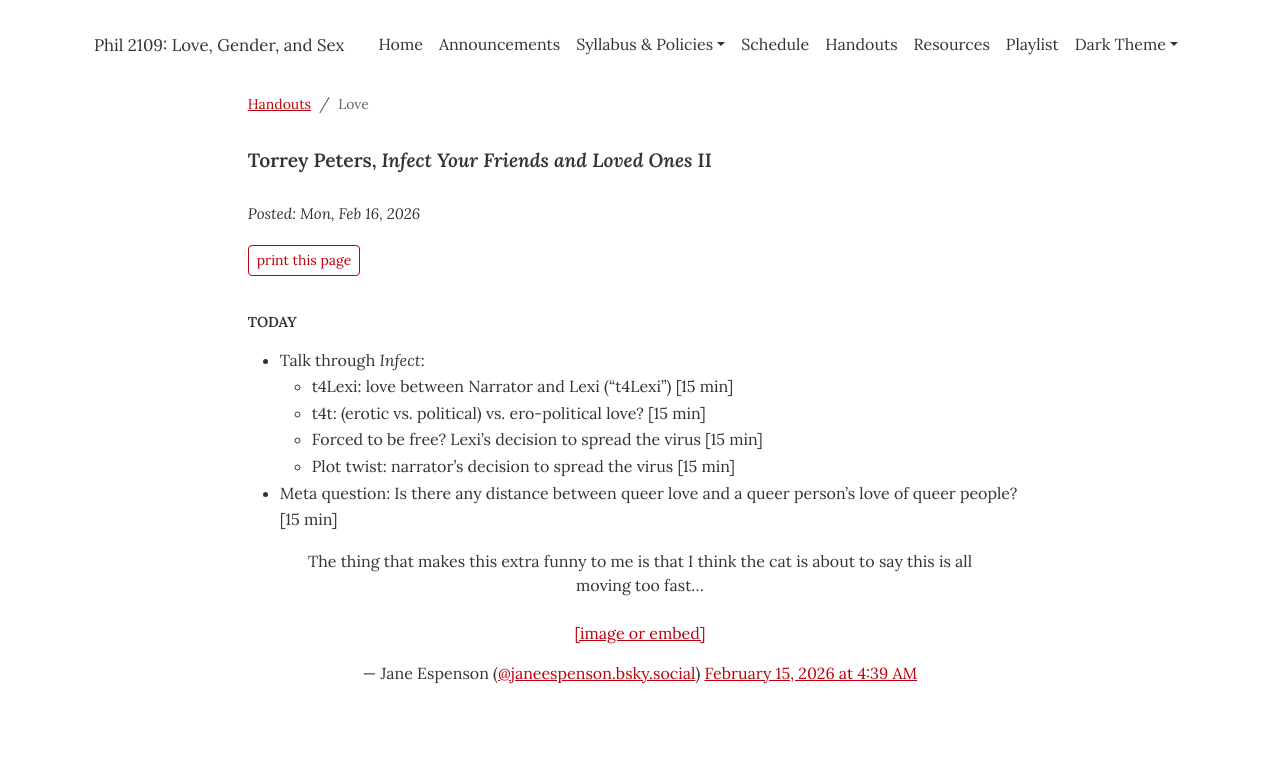
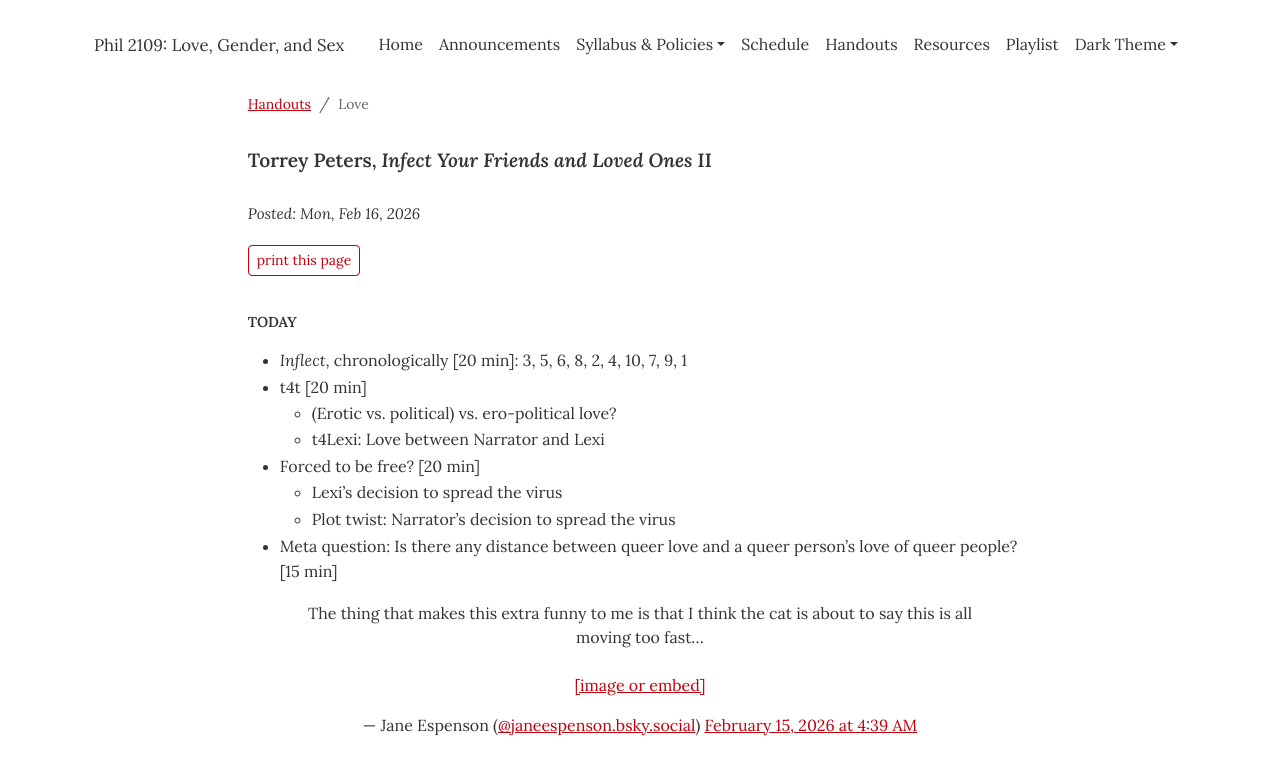
Before and after one commit to dingherself/love-gender-sex, a Jekyll site: the page built from handouts/_posts/2026-02-16-peters-inflect-your-friends-ii.md, in a window 1280 px wide. Shown: the top 775 px of the page. Built offline with Jekyll 4.4.1, drawn with Linux system fonts in a browser that asks for light colours; a script that is not in the unit is left out.

Commit message:
formatting

```diff
--- a/handouts/_posts/2026-02-16-peters-inflect-your-friends-ii.md
+++ b/handouts/_posts/2026-02-16-peters-inflect-your-friends-ii.md
@@ -6,11 +6,13 @@ module: "Love"
 
 ## Today
 
-- Talk through *Infect*:
-  - t4Lexi: love between Narrator and Lexi (“t4Lexi”) [15 min]
-  - t4t: (erotic vs. political) vs. ero-political love? [15 min]
-  - Forced to be free? Lexi’s decision to spread the virus [15 min]
-  - Plot twist: narrator’s decision to spread the virus [15 min]
+- *Inflect*, chronologically [20 min]: 3, 5, 6, 8, 2, 4, 10, 7, 9, 1
+- t4t [20 min]
+  - (Erotic vs. political) vs. ero-political love?
+  - t4Lexi: Love between Narrator and Lexi
+- Forced to be free? [20 min]
+  - Lexi’s decision to spread the virus
+  - Plot twist: Narrator’s decision to spread the virus
 
 - Meta question: Is there any distance between queer love and a queer person’s love of queer people? [15 min]
 
```
